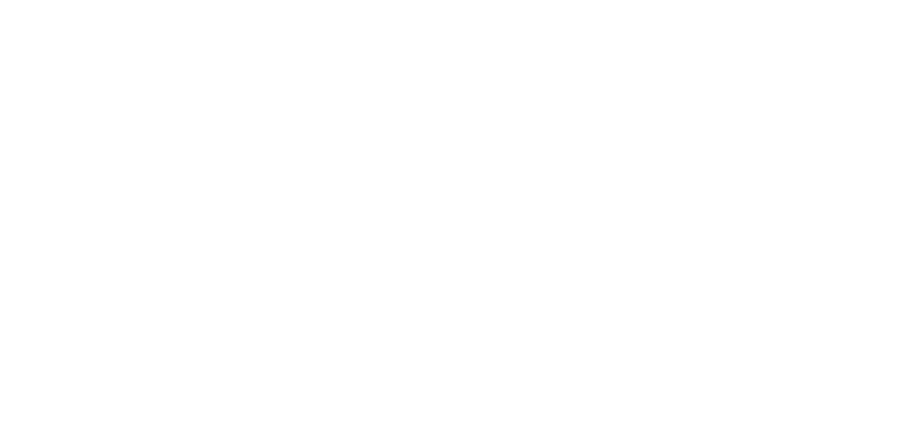
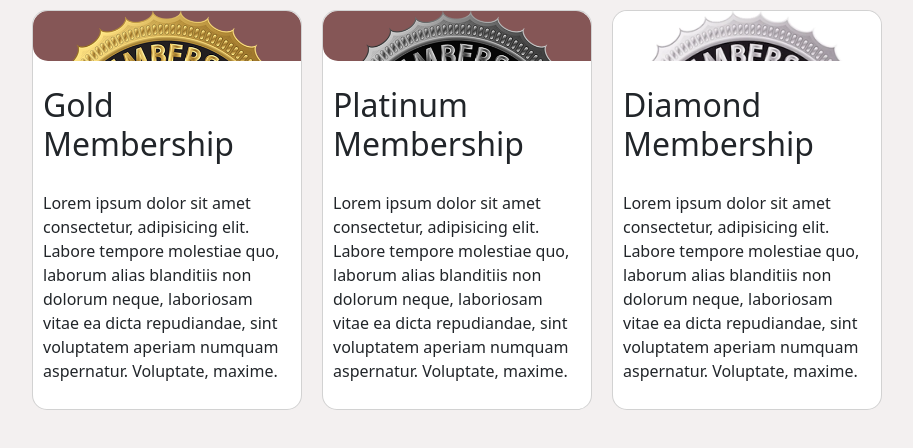
Before and after one commit to siriganagari-raja-shekar/hospital-assignment-info6150, a plain HTML site: page index.html in a window 1280 px wide. Shown: the whole page, without its empty margins (183-1096 px from the left). Drawn offline with nearby package versions, Linux system fonts and the light colour scheme.

Commit message:
added membership cards

```diff
--- a/index.css
+++ b/index.css
@@ -0,0 +1,69 @@
+*{
+    box-sizing: border-box;
+    padding: 0;
+    margin: 0;
+}
+body{
+    background: rgb(243, 240, 240)
+
+}
+.container{
+    display: flex;
+    justify-content: center;
+    flex-wrap: wrap;
+}
+
+.card{
+    background: white;
+    width: 270px;
+    height: 400px ;
+    margin: 10px;
+    border-radius: 15px;
+}
+
+.card-image {
+    background: rgb(133, 86, 86);
+    height: 170px;
+    margin-bottom: 15px;
+    background-size: cover;
+    border-radius: 15px 15px 0;
+}
+
+ .membership-1 {
+    background-image: url(images/Gold.png);
+}
+
+.membership-2{
+    background-image: url(images/Platinum.png);
+
+}
+.membership-3{
+    background-image: url(images/Diamond.png);
+
+}
+
+
+.card h2{
+    padding: 10px;
+}
+
+.card p{
+    padding: 10px;
+}
+
+.card a {
+    background-color: black;
+    color: white;
+    padding: 15px 20px;
+    display: block;
+    text-align: center;
+    margin: 20px 50px;
+}
+
+.card:hover {
+    background-color: rgb(146, 179, 209);
+    color: white;
+    cursor: pointer;
+    transform: scale(1.03);
+    transition: all 1s ease;
+}
--- a/index.html
+++ b/index.html
@@ -2,7 +2,7 @@
 <html lang="en">
 <head>
     <meta charset="UTF-8">
-    <meta http-equiv="X-UA-Compatible" content="IE=edge">
+    <meta http-equiv="X-UA-Compatible" content="width=device-width">
     <meta name="viewport" content="width=device-width, initial-scale=1.0">
     <title>Assignment 5</title>
 
@@ -20,6 +20,37 @@
 
     <!-- Navbar -->
 
+    <!-- Card -->
+     <section class="container">
+        <div class="card">
+            <div class="card-image membership-1"></div>
+            <h2>Gold Membership</h2>
+            <p>Lorem ipsum dolor sit amet consectetur, adipisicing elit.
+                 Labore tempore molestiae quo, laborum alias blanditiis non dolorum neque,
+                  laboriosam vitae ea dicta repudiandae, sint voluptatem aperiam numquam
+                  aspernatur. Voluptate, maxime.</p>
+                <!--  <a href="">Subcribe</a>  -->
+        </div>
+     <div class="card">
+        <div class="card-image membership-2"></div>
+        <h2>Platinum Membership</h2>
+        <p>Lorem ipsum dolor sit amet consectetur, adipisicing elit.
+            Labore tempore molestiae quo, laborum alias blanditiis non dolorum neque,
+             laboriosam vitae ea dicta repudiandae, sint voluptatem aperiam numquam
+             aspernatur. Voluptate, maxime.</p>
+            <!-- <a href="">Subcribe</a> -->
+     </div>
+     <div class="card">
+        <div class="card-image membership-3"></div>
+        <h2>Diamond Membership</h2>
+        <p>Lorem ipsum dolor sit amet consectetur, adipisicing elit.
+            Labore tempore molestiae quo, laborum alias blanditiis non dolorum neque,
+             laboriosam vitae ea dicta repudiandae, sint voluptatem aperiam numquam
+             aspernatur. Voluptate, maxime.</p>
+            <!-- <a href="">Subcribe</a> -->
+     </div>
+    </section>
+
 
 </body>
 </html>
```
Also changed, not shown: images/Diamond.png (added), images/Gold.png (added), images/Platinum.png (added), 2 other files.
